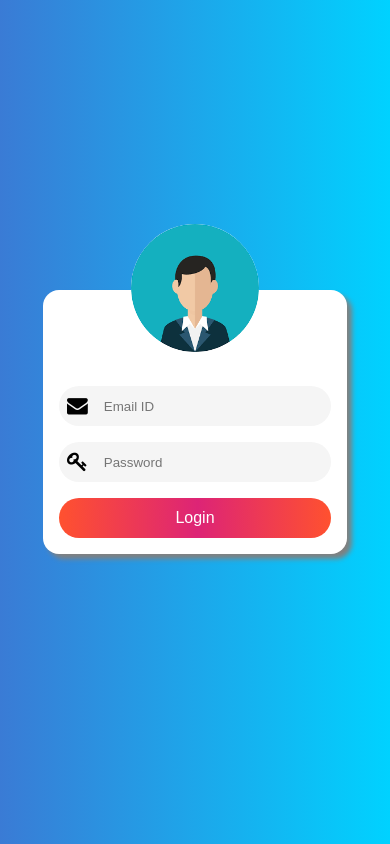
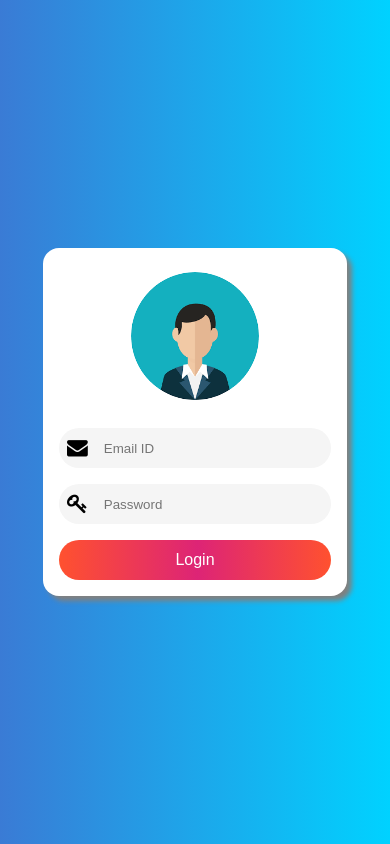
Before and after one commit to BajajGirik/ReactApp, a React (Create React App) app: page /login in a window 390 px wide. Built offline with nearby package versions, Linux system fonts and the light colour scheme.

Commit message:
Completed

```diff
--- a/src/App.js
+++ b/src/App.js
@@ -9,7 +9,7 @@ import Login from './components/Login';
 import UpdateProfile from './components/UpdateProfile';
 
 function App() {
-  const [user, setUser] = useState(true);
+  const [user, setUser] = useState(false);
 
   return (
     <div className="App">
--- a/src/components/Login.css
+++ b/src/components/Login.css
@@ -9,18 +9,15 @@
   position: relative;
   border-radius: 1rem;
   background-color: white;
-  padding: 6rem 3rem 3rem 3rem;
+  padding: 1.5rem 3rem 3rem 3rem;
   display: flex;
   flex-direction: column;
   box-shadow: 5px 5px 5px gray;
 }
 
 .Login__img {
-  position: absolute;
-  top: -25%;
-  left: 0;
-  right: 0;
   text-align: center;
+  margin-bottom: 1.5rem;
 }
 
 .Login__img > img {
@@ -88,7 +85,7 @@
 
 @media only screen and (max-width: 38rem) {
   .Login__form {
-    padding: 6rem 1.5rem 1.5rem 1.5rem;
+    padding: 1.5rem 1.5rem 1.5rem 1.5rem;
   }
 
   .Login__inpuContainer {
@@ -102,7 +99,7 @@
 
 @media only screen and (max-width: 25rem) {
   .Login__form {
-    padding: 6rem 1rem 1rem 1rem;
+    padding: 1.5rem 1rem 1rem 1rem;
   }
 
   .Login__inpuContainer {
--- a/src/components/UpdateProfile.css
+++ b/src/components/UpdateProfile.css
@@ -26,6 +26,8 @@ a {
 }
 
 .UpdateProfile > h1 {
+  font-family: courier, arial, helvetica;
+  font-style: italic;
   text-align: center;
   margin-bottom: 2rem;
 }
@@ -98,7 +100,12 @@ a {
 
 .UpdateProfile__info > button {
   cursor: pointer;
-  background-image: linear-gradient(to right, yellow, orange, red);
+  background-image: linear-gradient(
+    to right,
+    #f7971e 0%,
+    #ffd200 51%,
+    #f7971e 100%
+  );
   margin: 1rem 0.5rem 0 auto;
   width: 5rem;
   padding: 0.7rem;
@@ -115,3 +122,25 @@ a {
 .jsb {
   justify-content: space-between;
 }
+
+@media only screen and (max-width: 50rem) {
+  .UpdateProfile__container {
+    flex-direction: column;
+  }
+  .UpdateProfile__info > button {
+    margin: 1rem auto 0;
+  }
+  .UpdateProfile__pic {
+    margin-right: 0;
+  }
+}
+
+@media only screen and (max-width: 33rem) {
+  .UpdateProfile__container {
+    padding: 1.5rem;
+  }
+
+  .UpdateProfile__info > div {
+    width: 17rem;
+  }
+}
--- a/src/components/UpdateProfile.js
+++ b/src/components/UpdateProfile.js
@@ -77,30 +77,32 @@ function Profile() {
 
                         <div>
                             <p className="fa fa-bar-chart"></p>
-                            <input type="number" name="height" placeholder="Height" required
+                            <input type="number" name="height" placeholder="Height(in cm)" required
                                 value={height} onChange={(e) => setHeight(e.target.value)}
                             />
                         </div>
-                        <button>Save</button>
+                        <button type="submit">Save</button>
                     </form>
                 :
-                    <div className="UpdateProfile__info jsb">
-                        <div>
+                    <div className="UpdateProfile__info">
+                        <div className="jsb">
                             <p>Name</p>
                             <p>{name}</p>
                         </div>
-                        <div>
+                        <div className="jsb">
                             <p>Date Of Birth</p>
                             <p>{dob}</p>
                         </div>
-                        <div>
+                        <div className="jsb">
                             <p>Religion</p>
                             <p>{rel}</p>
                         </div>
-                        <div>
+                        <div className="jsb">
                             <p>Height</p>
-                            <p>{height}</p>
+                            <p>{height} </p>
                         </div>
+                        <button onClick={saveIt}>Edit</button>
+
                     </div>
                 }
             </div>
```
